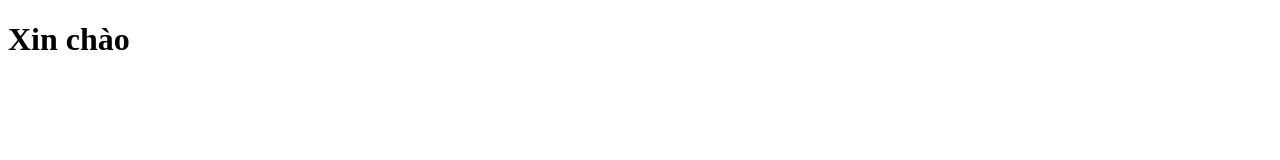
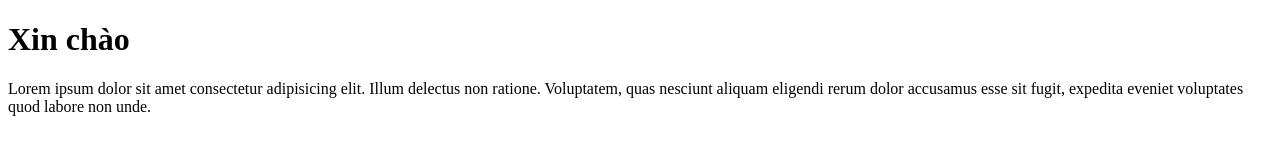
Before and after one commit to buihien0109/java-12, a plain HTML site: page day_03/index.html in a window 1280 px wide. Drawn offline with Linux system fonts and the light colour scheme.

Commit message:
Thêm nội dung

```diff
--- a/day_03/index.html
+++ b/day_03/index.html
@@ -8,5 +8,6 @@
 </head>
 <body>
     <h1>Xin chào</h1>
+    <p>Lorem ipsum dolor sit amet consectetur adipisicing elit. Illum delectus non ratione. Voluptatem, quas nesciunt aliquam eligendi rerum dolor accusamus esse sit fugit, expedita eveniet voluptates quod labore non unde.</p>
 </body>
 </html>
```
